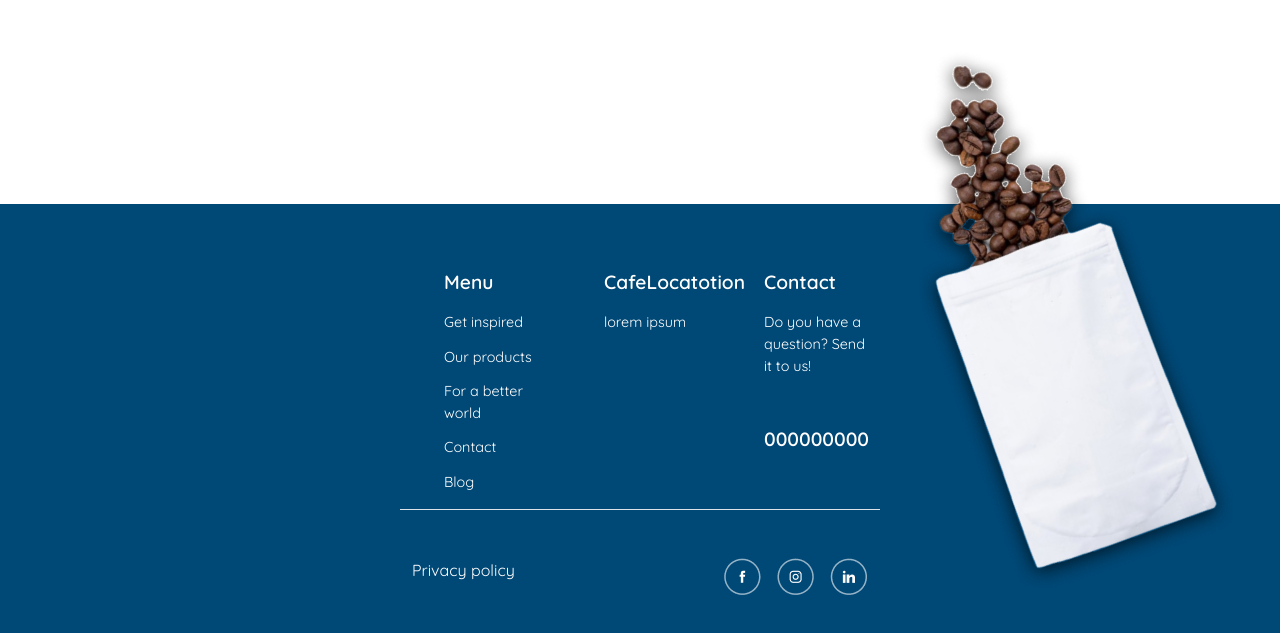
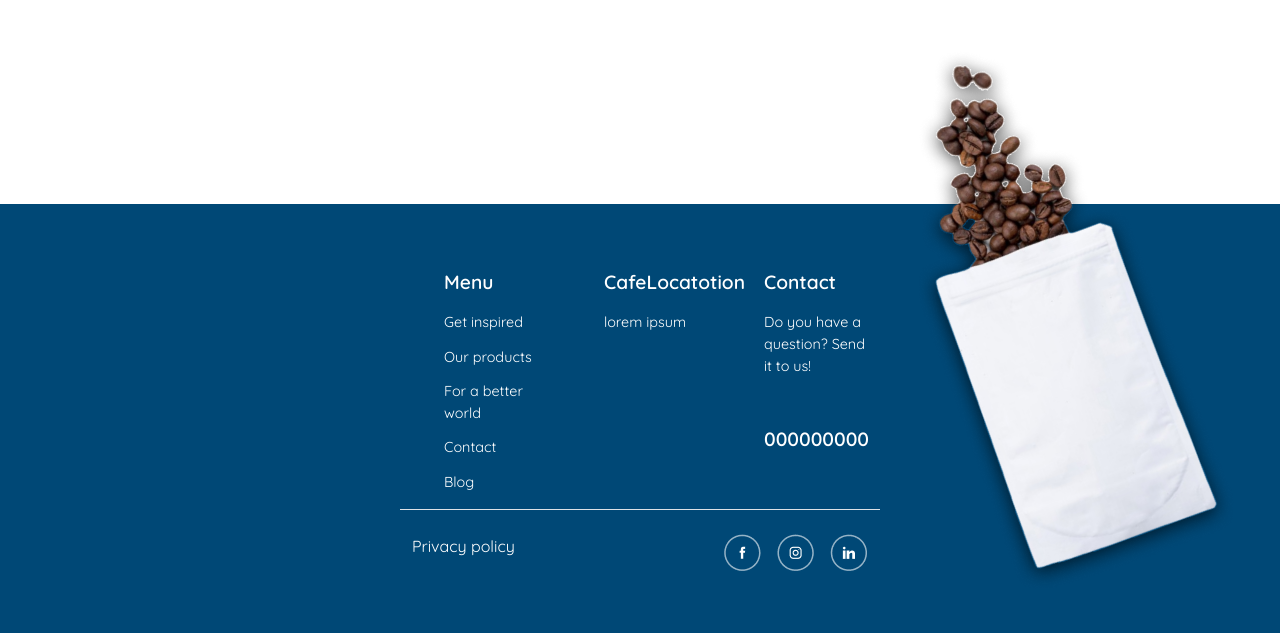
Before and after one commit to ABDALLAHMETWALLY250/neop, a Vue app: page / in a window 1280 px wide. Shown: the part 3116-3749 px from the top of the page. Built offline with nearby package versions, Linux system fonts and the light colour scheme; grey boxes are pictures that could not be loaded.

Commit message:
Update fotter.vue

```diff
--- a/src/components/fotter.vue
+++ b/src/components/fotter.vue
@@ -26,7 +26,7 @@
           </ul>
         </div>
       </div>
-      <div class="row mt-5">
+      <div class="row my-4">
         <div class="col-12">
           <div class="d-flex justify-content-between">
             <p class="mb-0">Privacy policy</p>
```
